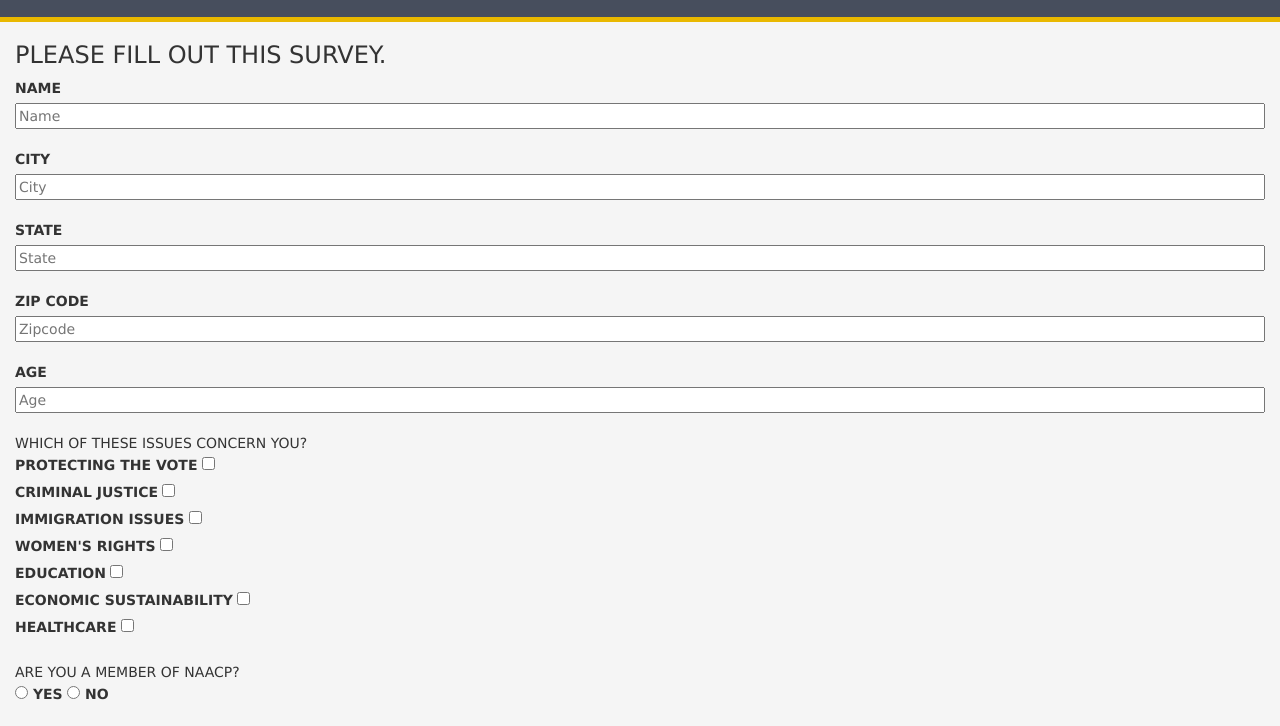
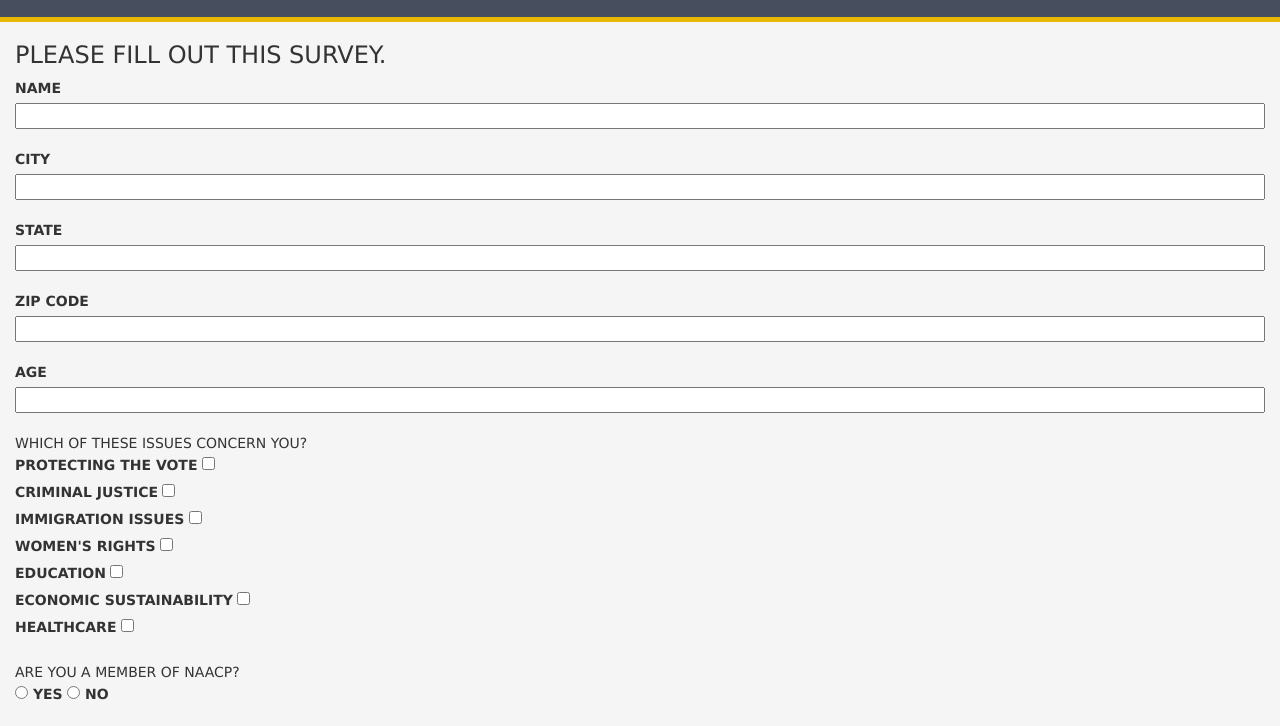
Before and after one commit to ravi2020/IOP-2018-NAACP-Project, a plain HTML site: page www/survey.html in a window 1280 px wide. Shown: the part 63-789 px from the top of the page. Drawn offline with nearby package versions, Linux system fonts and the light colour scheme.

Commit message:
form changes

```diff
--- a/www/survey.html
+++ b/www/survey.html
@@ -30,7 +30,7 @@
       <div class="row">
         <div class="col-xs-12">
           <label>Name</label>
-          <input type="text" placeholder="Name">
+          <input type="text" name="Name">
         </div>
       </div>
       <br>
@@ -38,7 +38,7 @@
       <div class="row">
         <div class="col-xs-12">
             <label>City</label>
-          <input type="text" placeholder="City">
+          <input type="text" name="City">
         </div>
       </div>
       <br>
@@ -46,7 +46,7 @@
       <div class="row">
         <div class="col-xs-12">
           <label for="">State</label>
-          <input type="text" placeholder="State">
+          <input type="text" name="State">
         </div>
       </div>
       <br>
@@ -54,7 +54,7 @@
       <div class="row">
         <div class="col-xs-12">
             <label>Zip Code</label>
-          <input type="text" placeholder="Zipcode">
+          <input type="text" name="zipcode">
         </div>
       </div>
       <br>
@@ -62,7 +62,7 @@
       <div class="row">
         <div class="col-xs-12">
           <label>Age</label>
-          <input type="text" placeholder="Age">
+          <input type="text" name="Age">
         </div>
       </div>
       <br>
```
